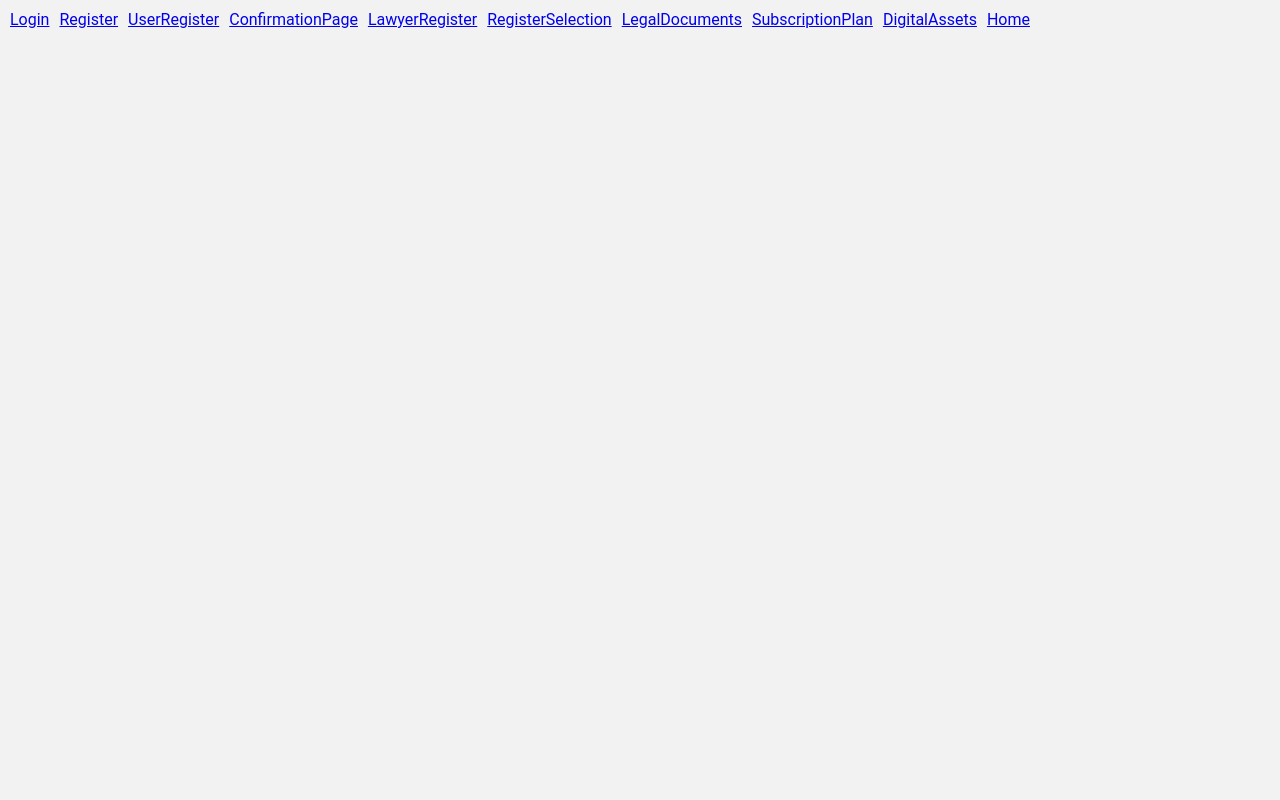
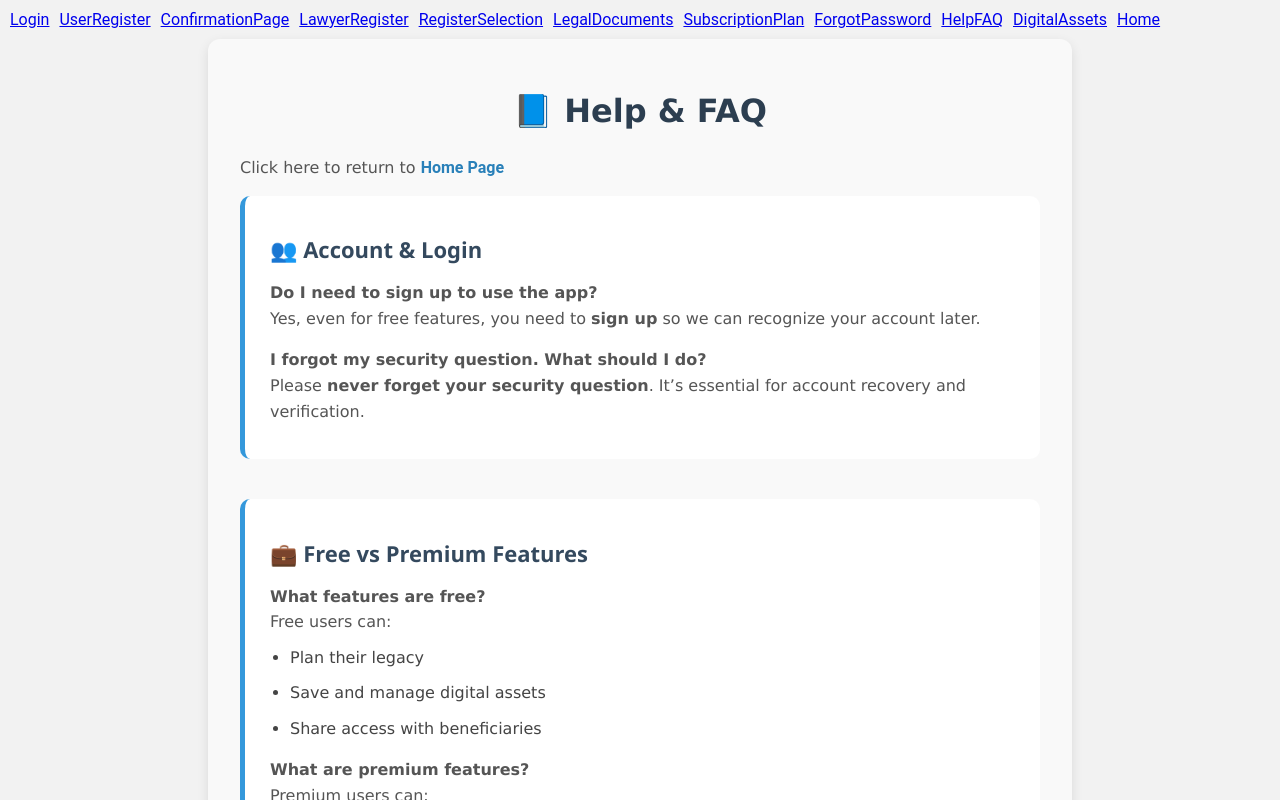
Before and after one commit to CodePro10187/LEGACY-APP-FRONT-END, a React (Vite) app: page /HelpFAQ in a window 1280 px wide. Shown: the top 800 px of the page. Built offline with nearby package versions, Linux system fonts and the light colour scheme; the HTML template or start-up script is replaced by a standard one.

Commit message:
vinuka's fourth commit

```diff
--- a/src/App.jsx
+++ b/src/App.jsx
@@ -1,13 +1,14 @@
 import React from "react";
 import { BrowserRouter as Router, Routes, Route, Link } from "react-router-dom";
 import Login from "./components/Login";
-import Register from "./components/Register";
 import UserRegister from "./components/UserRegister";
 import ConfirmationPage from "./components/ConfirmationPage";
 import LawyerRegister from "./components/LawyerRegister";
 import RegisterSelection from "./components/RegisterSelection";
 import LegalDocuments from "./components/LegalDocuments";
 import SubscriptionPlan from "./components/SubscriptionPlan";
+import ForgotPassword from "./components/ForgotPassword";
+import HelpFAQ from "./components/HelpFAQ";
 
 import DigitalAssets from "./components/DigitalAssets";
 import Home from "./components/Home";
@@ -18,9 +19,6 @@ function App() {
       <nav style={{ margin: 10 }}>
         <Link to="/Login" style={{ marginRight: 10 }}>
           Login
-        </Link>
-        <Link to="/Register" style={{ marginRight: 10 }}>
-          Register
         </Link>
         <Link to="/UserRegister" style={{ marginRight: 10 }}>
           UserRegister
@@ -40,24 +38,31 @@ function App() {
         <Link to="/SubscriptionPlan" style={{ marginRight: 10 }}>
           SubscriptionPlan
         </Link>
+        <Link to="/ForgotPassword" style={{ marginRight: 10 }}>
+          ForgotPassword
+        </Link>
+        <Link to="/HelpFAQ" style={{ marginRight: 10 }}>
+          HelpFAQ
+        </Link>
 
         <Link to="/DigitalAssets" style={{ marginRight: 10 }}>
           DigitalAssets
         </Link>
-        <Link to="/Home">Home</Link>
+        <Link to="/">Home</Link>
       </nav>
       <Routes>
         <Route path="/Login" element={<Login />} />
-        <Route path="/Register" element={<Register />} />
         <Route path="/UserRegister" element={<UserRegister />} />
         <Route path="/ConfirmationPage" element={<ConfirmationPage />} />
         <Route path="/LawyerRegister" element={<LawyerRegister />} />
         <Route path="/RegisterSelection" element={<RegisterSelection />} />
         <Route path="/LegalDocuments" element={<LegalDocuments />} />
         <Route path="/SubscriptionPlan" element={<SubscriptionPlan />} />
+        <Route path="/ForgotPassword" element={<ForgotPassword />} />
+        <Route path="/HelpFAQ" element={<HelpFAQ />} />
 
         <Route path="/DigitalAssets" element={<DigitalAssets />} />
-        <Route path="/Home" element={<Home />} />
+        <Route path="/" element={<Home />} />
       </Routes>
     </Router>
   );
--- a/src/common/Header.jsx
+++ b/src/common/Header.jsx
@@ -1,9 +1,11 @@
 import React from "react";
 import "./Header.css";
 import { useAuth } from "../context/AuthContext"; // Make sure path matches
+import { useNavigate } from "react-router-dom"; // Import useNavigate
 
 export default function Header() {
   const { user, loading } = useAuth();
+  const navigate = useNavigate(); // Hook for programmatic navigation
 
   return (
     <header className="header">
@@ -13,6 +15,8 @@ export default function Header() {
         <a href="/">Home</a>
         <a href="/contact">Contact</a>
         <a href="/about">About Us</a>
+        <a href="/LegalDocuments">Legal Documents</a>
+        <a href="/HelpFAQ">Help</a>
       </nav>
 
       <div className="auth-buttons">
@@ -29,15 +33,12 @@ export default function Header() {
           </div>
         ) : (
           <>
-            <button
-              className="button-dark"
-              onClick={() => alert("Login Clicked")}
-            >
+            <button className="button-login" onClick={() => navigate("/Login")}>
               Login
             </button>
             <button
-              className="button-sky-blue"
-              onClick={() => alert("Sign Up Clicked")}
+              className="button-signup"
+              onClick={() => navigate("/RegisterSelection")}
             >
               Sign Up
             </button>
--- /dev/null
+++ b/src/components/ForgotPassword.jsx
@@ -0,0 +1,91 @@
+// src/components/ForgotPassword.jsx
+import React, { useState } from "react";
+import "./UserRegister.css";
+
+const ForgotPassword = () => {
+  const [email, setEmail] = useState("");
+  const [securityQuestion, setSecurityQuestion] = useState("");
+  const [answer, setAnswer] = useState("");
+  const [message, setMessage] = useState(null);
+  const [error, setError] = useState(null);
+
+  const handleSubmit = async (e) => {
+    e.preventDefault();
+
+    const data = {
+      email,
+      securityQuestion,
+      answer,
+    };
+
+    try {
+      const response = await fetch(
+        "http://localhost:8080/api/forgot-password",
+        {
+          method: "POST",
+          headers: { "Content-Type": "application/json" },
+          body: JSON.stringify(data),
+        }
+      );
+
+      if (response.ok) {
+        setMessage("Password reset instructions sent to your email.");
+        setError(null);
+      } else {
+        setError("Failed to send reset instructions.");
+        setMessage(null);
+      }
+    } catch {
+      setError("Error connecting to server.");
+      setMessage(null);
+    }
+  };
+
+  return (
+    <div className="user-register-container">
+      <h2 className="user-register-heading">Forgot Password</h2>
+      {error && <p className="error-message">{error}</p>}
+      {message && <p className="success-message">{message}</p>}
+
+      <form className="user-register-form" onSubmit={handleSubmit}>
+        <div className="user-form-grid">
+          <div className="form-group full-width">
+            <label htmlFor="email">Email</label>
+            <input
+              id="email"
+              name="email"
+              type="email"
+              value={email}
+              onChange={(e) => setEmail(e.target.value)}
+            />
+          </div>
+
+          <div className="form-group full-width">
+            <label htmlFor="securityQuestion">Security Question</label>
+            <input
+              id="securityQuestion"
+              name="securityQuestion"
+              type="text"
+              value={securityQuestion}
+              onChange={(e) => setSecurityQuestion(e.target.value)}
+            />
+          </div>
+
+          <div className="form-group full-width">
+            <label htmlFor="answer">Answer</label>
+            <input
+              id="answer"
+              name="answer"
+              type="text"
+              value={answer}
+              onChange={(e) => setAnswer(e.target.value)}
+            />
+          </div>
+        </div>
+        <button type="submit">Send Reset Link</button>
+      </form>
+    </div>
+  );
+};
+
+export default ForgotPassword;
--- /dev/null
+++ b/src/components/HelpFAQ.css
@@ -0,0 +1,78 @@
+.help-faq-container {
+  max-width: 900px;
+  margin: 40px auto;
+  padding: 30px;
+  font-family: "Segoe UI", Tahoma, Geneva, Verdana, sans-serif;
+  background-color: #f9f9f9;
+  border-radius: 12px;
+  box-shadow: 0 4px 12px rgba(0, 0, 0, 0.1);
+}
+
+.help-faq-container h1 {
+  font-size: 32px;
+  font-weight: 700;
+  color: #2c3e50;
+  margin-bottom: 25px;
+  text-align: center;
+}
+
+.help-faq-container a {
+  color: #2980b9;
+  text-decoration: none;
+  font-weight: 600;
+}
+
+.help-faq-container a:hover {
+  text-decoration: underline;
+}
+
+.help-faq-container section {
+  margin-bottom: 40px;
+  background-color: #fff;
+  padding: 20px 25px;
+  border-radius: 10px;
+  border-left: 5px solid #3498db;
+  transition: all 0.3s ease;
+}
+
+.help-faq-container section:hover {
+  box-shadow: 0 2px 10px rgba(0, 0, 0, 0.08);
+  border-left-color: #2ecc71;
+}
+
+.help-faq-container h2 {
+  font-size: 22px;
+  margin-bottom: 15px;
+  color: #34495e;
+}
+
+.help-faq-container p {
+  color: #555;
+  margin-bottom: 15px;
+  line-height: 1.6;
+}
+
+.help-faq-container ul {
+  padding-left: 20px;
+  margin-top: 10px;
+}
+
+.help-faq-container li {
+  margin-bottom: 10px;
+  color: #444;
+}
+
+@media (max-width: 600px) {
+  .help-faq-container {
+    padding: 20px;
+    margin: 20px;
+  }
+
+  .help-faq-container h1 {
+    font-size: 26px;
+  }
+
+  .help-faq-container h2 {
+    font-size: 20px;
+  }
+}
--- /dev/null
+++ b/src/components/HelpFAQ.jsx
@@ -0,0 +1,124 @@
+import React from "react";
+import "./HelpFAQ.css";
+import { Link } from "react-router-dom";
+
+const HelpFAQ = () => {
+  return (
+    <div
+      className="help-faq-container"
+      style={{ padding: "2rem", maxWidth: "800px", margin: "0 auto" }}
+    >
+      <h1>📘 Help & FAQ</h1>
+      <p>
+        Click here to return to <Link to="/">Home Page</Link>
+      </p>
+
+      <section>
+        <h2>👥 Account & Login</h2>
+        <p>
+          <strong>Do I need to sign up to use the app?</strong>
+          <br />
+          Yes, even for free features, you need to <strong>sign up</strong> so
+          we can recognize your account later.
+        </p>
+        <p>
+          <strong>I forgot my security question. What should I do?</strong>
+          <br />
+          Please <strong>never forget your security question</strong>. It’s
+          essential for account recovery and verification.
+        </p>
+      </section>
+
+      <section>
+        <h2>💼 Free vs Premium Features</h2>
+        <p>
+          <strong>What features are free?</strong>
+          <br />
+          Free users can:
+          <ul>
+            <li>Plan their legacy</li>
+            <li>Save and manage digital assets</li>
+            <li>Share access with beneficiaries</li>
+          </ul>
+        </p>
+        <p>
+          <strong>What are premium features?</strong>
+          <br />
+          Premium users can:
+          <ul>
+            <li>Create official legal documents using templates</li>
+            <li>Contact a verified lawyer</li>
+            <li>Distribute wills and property with legal support</li>
+          </ul>
+        </p>
+      </section>
+
+      <section>
+        <h2>⚖️ Lawyers & Legal Help</h2>
+        <p>
+          <strong>Do I need a lawyer to submit a deceased certificate?</strong>
+          <br />
+          Yes, and free users are allowed one{" "}
+          <strong>free lawyer assignment</strong> for this purpose. After that,
+          you can use a <strong>one-time payment plan</strong>.
+        </p>
+        <p>
+          <strong>
+            Can beneficiaries submit the certificate without a lawyer?
+          </strong>
+          <br />
+          Yes, but the process is slower due to potential fraud. We will:
+          <ul>
+            <li>Notify all beneficiaries</li>
+            <li>Notify the deceased person’s account</li>
+            <li>Wait for a review period</li>
+            <li>Send verification emails</li>
+          </ul>
+        </p>
+        <p>
+          <strong>What documents must lawyers upload when registering?</strong>
+          <br />
+          All documents must be in <strong>PDF format</strong>:
+          <ul>
+            <li>Government-issued Legal ID</li>
+            <li>Valid Bar Association License</li>
+            <li>Address & Contact Proof</li>
+          </ul>
+        </p>
+        <p>
+          <strong>What else can lawyers do?</strong>
+          <br />
+          <ul>
+            <li>Verify and process deceased certificates</li>
+            <li>Assist in asset distribution</li>
+            <li>Provide consultation to premium users</li>
+          </ul>
+        </p>
+      </section>
+
+      <section>
+        <h2>🧾 Deceased Certificate & Reversal</h2>
+        <p>
+          <strong>
+            Can I reverse a deceased account if it was a mistake or fraud?
+          </strong>
+          <br />
+          Yes, but only by <strong>personally emailing</strong> our support
+          team. We manually review such requests for safety.
+        </p>
+      </section>
+
+      <section>
+        <h2>🧑‍💼 Hiring & Verification</h2>
+        <p>We’re hiring employees who will:</p>
+        <ul>
+          <li>Verify documents uploaded by lawyers</li>
+          <li>Confirm the validity of deceased certificates</li>
+          <li>Maintain security and authenticity of our legacy services</li>
+        </ul>
+      </section>
+    </div>
+  );
+};
+
+export default HelpFAQ;
--- a/src/components/Login.jsx
+++ b/src/components/Login.jsx
@@ -22,7 +22,7 @@ const Login = () => {
 
   return (
     <div className="login-container">
-      <h2 className="login-heading">Sign In</h2>
+      <h2 className="login-heading">Login</h2>
       {error && <p className="error-message">{error}</p>}
 
       <form className="login-form" onSubmit={handleSubmit}>
@@ -51,18 +51,21 @@ const Login = () => {
         </div>
 
         <button type="submit" className="login-button">
-          Sign In
+          Login
         </button>
       </form>
 
       <div className="extra-links">
         <button
-          onClick={() => navigate("/forgot-password")}
+          onClick={() => navigate("/ForgotPassword")}
           className="link-button"
         >
           Forgot password?
         </button>
-        <button onClick={() => navigate("/register")} className="link-button">
+        <button
+          onClick={() => navigate("/RegisterSelection")}
+          className="link-button"
+        >
           Don't have an account? Sign up
         </button>
       </div>
--- a/src/components/Register.jsx
+++ /dev/null
@@ -1,32 +0,0 @@
-import { useState } from "react";
-import axios from "axios";
-
-export default function Register() {
-  const [form, setForm] = useState({ username: "", password: "" });
-
-  const handleChange = (e) =>
-    setForm({ ...form, [e.target.name]: e.target.value });
-
-  const handleRegister = async () => {
-    try {
-      await axios.post("http://localhost:8080/register", form);
-      alert("Registration successful");
-    } catch (err) {
-      alert("Registration failed");
-    }
-  };
-
-  return (
-    <div>
-      <h2>Register</h2>
-      <input name="username" placeholder="Username" onChange={handleChange} />
-      <input
-        name="password"
-        type="password"
-        placeholder="Password"
-        onChange={handleChange}
-      />
-      <button onClick={handleRegister}>Register</button>
-    </div>
-  );
-}
--- a/src/components/RegisterSelection.jsx
+++ b/src/components/RegisterSelection.jsx
@@ -10,10 +10,10 @@ const RegisterSelection = () => {
     <div className="register-selection-container">
       <h2 className="register-selection-heading">Choose Registration Type</h2>
       <div className="register-buttons">
-        <button onClick={() => navigate("/user-register")}>
+        <button onClick={() => navigate("/UserRegister")}>
           Register as User
         </button>
-        <button onClick={() => navigate("/lawyer-register")}>
+        <button onClick={() => navigate("/LawyerRegister")}>
           Register as Lawyer
         </button>
       </div>
```
Also changed, not shown: src/common/Header.css (+18 -18 lines).
